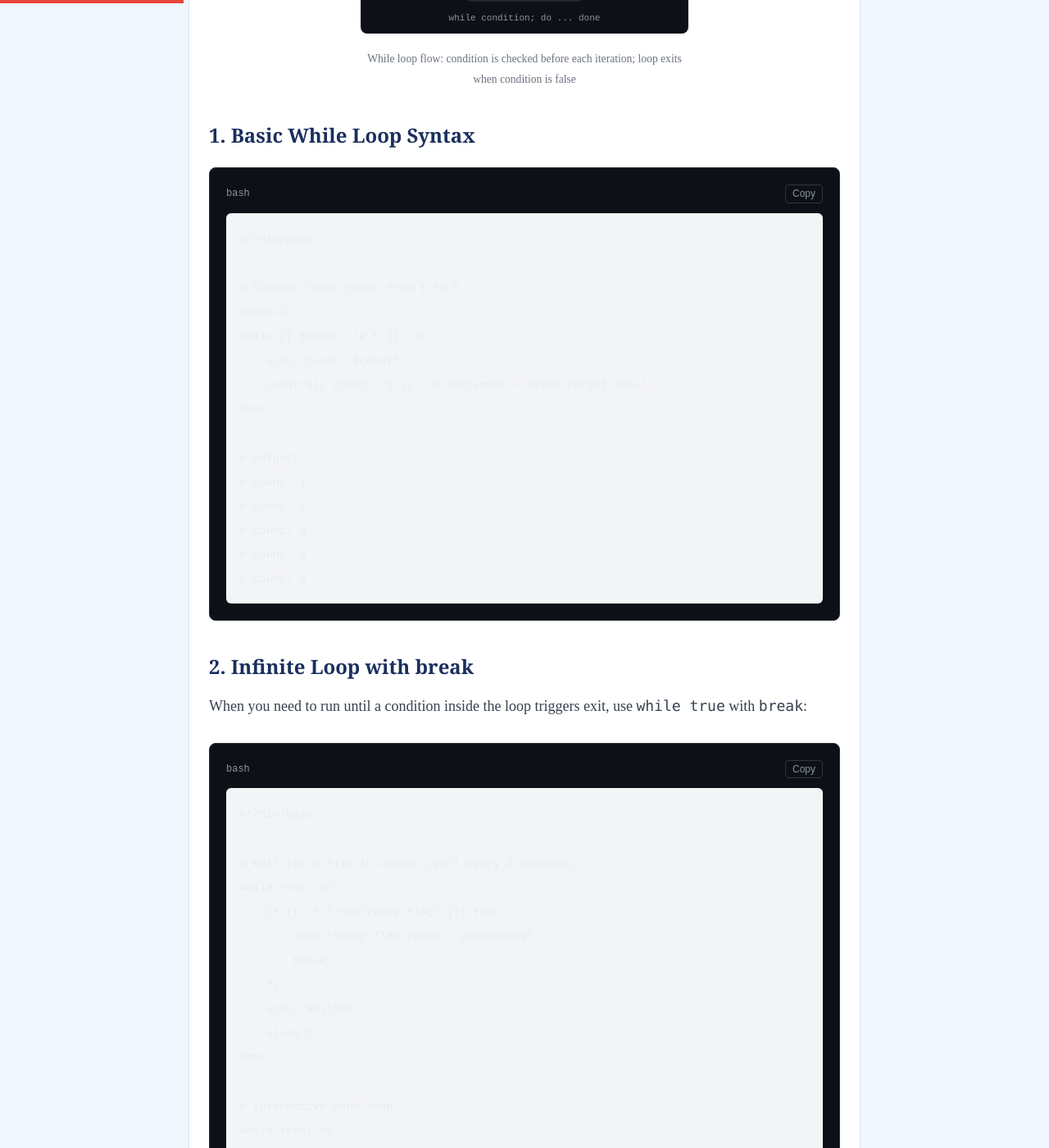
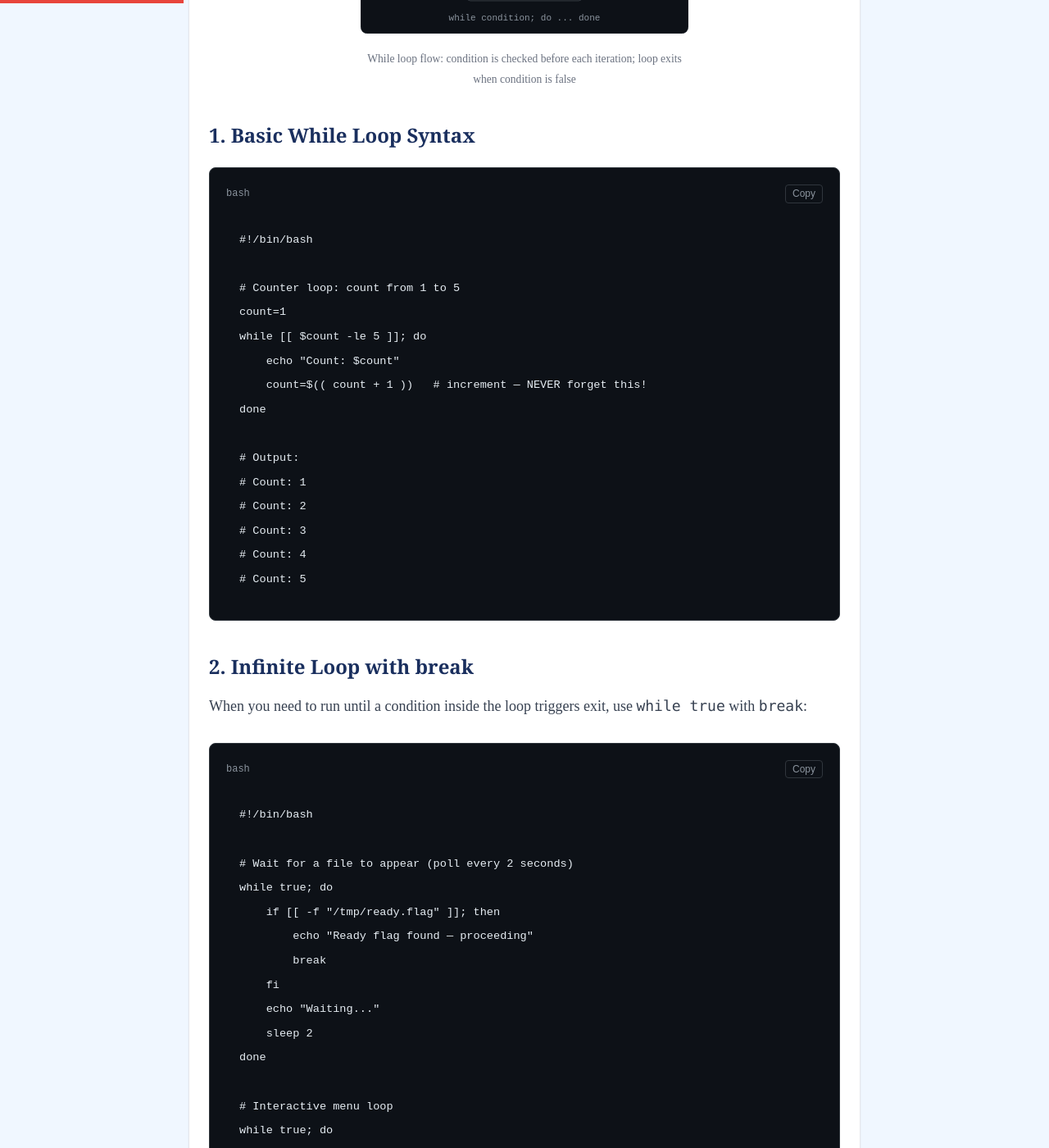
Before and after one commit to betashorts/betashorts-site, a Jekyll site: the page built from _posts/en/2026-03-17-bash-while-loop.md, in a window 1280 px wide and 1400 px high, scrolled down 1089 px. Shown: the whole window at 82% size. Built offline with Jekyll 4.4.1, drawn with Linux system fonts in a browser that asks for light colours; some web fonts are replaced.

Commit message:
update bg

```diff
--- a/css/styles.css
+++ b/css/styles.css
@@ -380,6 +380,10 @@ body {
   margin: 1.5rem 0;
 }
 
+.blog-post pre[style] {
+  background: transparent;
+}
+
 .blog-post img {
   display: block;
   margin: 2rem auto;
```
Also changed, not shown: .claude/settings.local.json (added).
